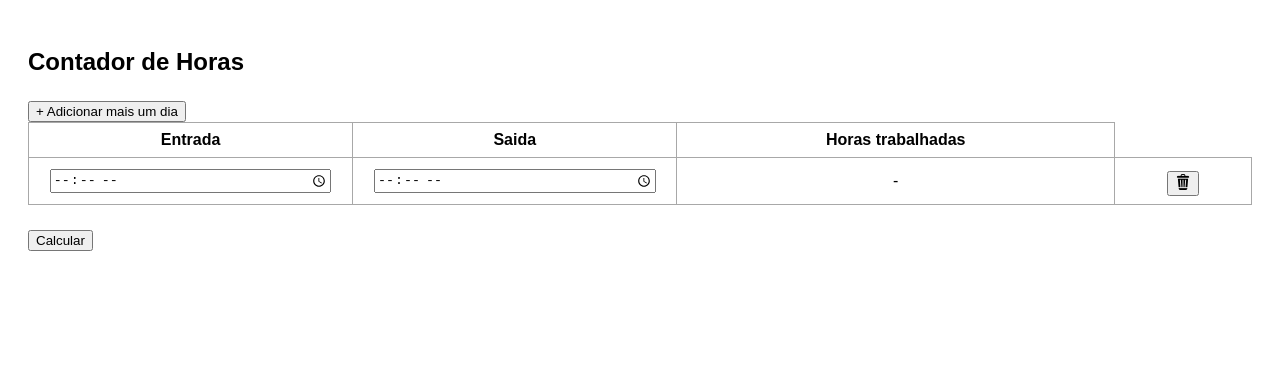
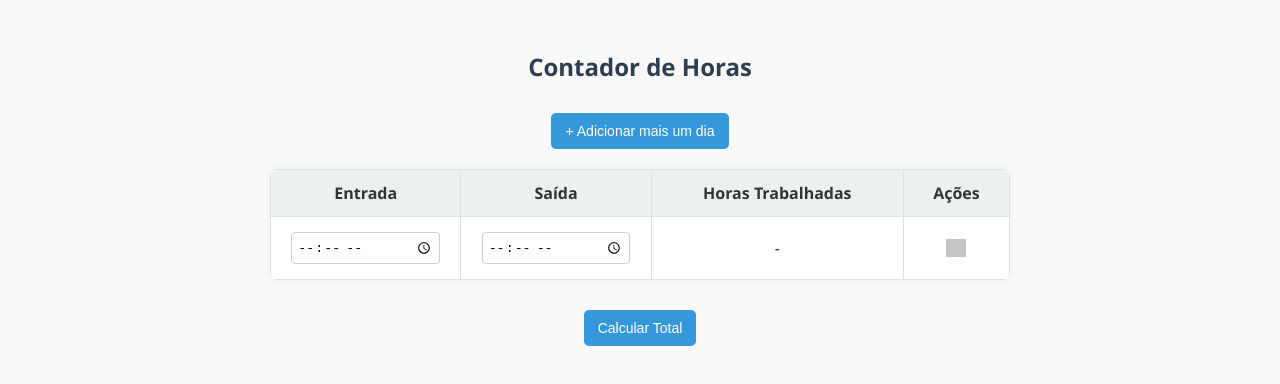
Before and after one commit to GabrielRogerDelano/ContadorDeHorasComJavaScript, a plain HTML site: page index.html in a window 1280 px wide. Both pictures are taken after a click on the button "+ Adicionar mais um dia". Drawn offline with Linux system fonts and the light colour scheme; grey boxes are pictures that could not be loaded.

Commit message:
projeto finalizado

```diff
--- a/index.html
+++ b/index.html
@@ -1,116 +1,39 @@
 <!DOCTYPE html>
 <html lang="pt-br">
+
 <head>
-        <meta charset="UTF-8">
-        <meta name="viewport" content="width=device-width, initial-scale=1.0">
-        <title>Document</title>
-        <style>
-            body {
-    font-family: sans-serif; padding: 20px;
-}
-table {
-    border-collapse: collapse; width: 100%; margin-bottom: 20px;
-}
-th, td {
-    border: 1px solid #a8a8a8; padding: 8px; text-align: center;
-}
-input[type="time"], input[type="text"] {
-    width: 90%;
-}
-.resultado {
-    font-weight: bold; margin-top: 10px;
- }
-button {
-    margin-top: 5px;
- }
-        </style>
+    <meta charset="UTF-8" />
+    <meta name="viewport" content="width=device-width, initial-scale=1.0" />
+    <title>Contador de Horas</title>
+    <link rel="stylesheet" href="style.css">
 </head>
+
 <body>
 
     <h2>Contador de Horas</h2>
+    <div style="text-align: center; margin-bottom: 20px;">
         <button type="button" onclick="AdicionarDia()">+ Adicionar mais um dia</button>
+    </div>
+
     <table id="tabelasHoras">
         <thead>
             <tr>
                 <th>Entrada</th>
-                    <th>Saida</th>
-                    <th>Horas trabalhadas</th>
+                <th>Saída</th>
+                <th>Horas Trabalhadas</th>
+                <th>Ações</th>
             </tr>
         </thead>
-            <tbody>
+        <tbody></tbody>
+    </table>
 
-            </tbody>
-        </table>
     <footer>
-            <div>
-                <button type="button" onclick="Calcular()">Calcular</button>
-            </div>
+        <button type="button" onclick="Calcular()">Calcular Total</button>
         <div class="resultado" id="resultadoTotal"></div>
     </footer>
 
-        <script >
-            function AdicionarDia(){
-    const tbody = document.querySelector("#tabelasHoras tbody")
-    const tr = document.createElement("tr")
+    <script src="script.js"></script>
 
-    tr.innerHTML = `
-    <td><input type="time" class="entrada1"></td>
-    <td><input type="time" class="saida1"></td>
-    <td class="Horas-dias">-</td>
-    <td><button type="button" onclick="RemoverDia(this)"><img src="lixeira-de-reciclagem.png" alt=""></button></td>`
+</body>
 
-    tbody.appendChild(tr)
-}
-
-function RemoverDia(botao){
-    botao.closest("tr").remove()
-}
-
-function Calcular(){
-    const linhas = document.querySelectorAll("#tabelasHoras tbody tr");
-    let totalMinutos = 0
-
-    linhas.forEach(linha => {
-        const entrada1 = linha.querySelector(".entrada1")?.value
-        const saida1 = linha.querySelector(".saida1")?.value
-        const resultado = linha.querySelector(".Horas-dias")
-
-        let minutosTotais = 0
-
-        if(entrada1 && saida1){
-            minutosTotais += calcularMinutosEntre(obterHorario(entrada1), obterHorario(saida1))
-        }
-
-        resultado.textContent = minutosTotais > 0 ? FormatarHoras(minutosTotais) : "-"
-        totalMinutos += minutosTotais
-    });
-
-    document.getElementById("resultadoTotal").innerText = `Total de horas: ${FormatarHoras(totalMinutos)}`
-}
-
-function obterHorario(hora){
-    return new Date(`2000-01-01T${hora}:00`);
-}
-
-function calcularMinutosEntre(h1, h2) {
-    let m1 = h1.getHours() * 60 + h1.getMinutes();
-    let m2 = h2.getHours() * 60 + h2.getMinutes();
-
-    if (m2 < m1) m2 += 24 * 60;
-
-    return m2 - m1;
-}
-
-function FormatarHoras(minutos) {
-    let horas = Math.floor(minutos / 60);
-    let minutosRestantes = minutos % 60;
-
-    // Adiciona zero à esquerda se necessário
-    let horasStr = horas.toString().padStart(2, '0');
-    let minutosStr = minutosRestantes.toString().padStart(2, '0');
-
-    return `${horasStr}:${minutosStr}`;
-}
-        </script>
-    </body>
 </html>
--- a/script.js
+++ b/script.js
@@ -1,62 +1,60 @@
-function AdicionarDia(){
-    const tbody = document.querySelector("#tabelasHoras tbody")
-    const tr = document.createElement("tr")
+function AdicionarDia() {
+    const tbody = document.querySelector("#tabelasHoras tbody");
+    const tr = document.createElement("tr");
 
     tr.innerHTML = `
-    <td><input type="time" class="entrada1"></td>
-    <td><input type="time" class="saida1"></td>
-    <td class="Horas-dias">-</td>
-    <td><button type="button" onclick="RemoverDia(this)"><img src="lixeira-de-reciclagem.png" alt=""></button></td>`
+        <td><input type="time" class="entrada1"></td>
+        <td><input type="time" class="saida1"></td>
+        <td class="Horas-dias">-</td>
+        <td>
+          <button class="btn-remover" type="button" onclick="RemoverDia(this)">
+            <img src="https://cdn-icons-png.flaticon.com/512/1214/1214428.png" alt="Remover">
+          </button>
+        </td>
+      `;
 
-    tbody.appendChild(tr)
+    tbody.appendChild(tr);
 }
 
-function RemoverDia(botao){
-    botao.closest("tr").remove()
+function RemoverDia(botao) {
+    botao.closest("tr").remove();
 }
 
-function Calcular(){
+function Calcular() {
     const linhas = document.querySelectorAll("#tabelasHoras tbody tr");
-    let totalMinutos = 0
+    let totalMinutos = 0;
 
     linhas.forEach(linha => {
-        const entrada1 = linha.querySelector(".entrada1")?.value
-        const saida1 = linha.querySelector(".saida1")?.value
-        const resultado = linha.querySelector(".Horas-dias")
+        const entrada1 = linha.querySelector(".entrada1")?.value;
+        const saida1 = linha.querySelector(".saida1")?.value;
+        const resultado = linha.querySelector(".Horas-dias");
 
-        let minutosTotais = 0
+        let minutosTotais = 0;
 
-        if(entrada1 && saida1){
-            minutosTotais += calcularMinutosEntre(obterHorario(entrada1), obterHorario(saida1))
+        if (entrada1 && saida1) {
+            minutosTotais += calcularMinutosEntre(obterHorario(entrada1), obterHorario(saida1));
         }
 
-        resultado.textContent = minutosTotais > 0 ? FormatarHoras(minutosTotais) : "-"
-        totalMinutos += minutosTotais
+        resultado.textContent = minutosTotais > 0 ? FormatarHoras(minutosTotais) : "-";
+        totalMinutos += minutosTotais;
     });
 
-    document.getElementById("resultadoTotal").innerText = `Total de horas: ${FormatarHoras(totalMinutos)}`
+    document.getElementById("resultadoTotal").innerText = `Total de horas: ${FormatarHoras(totalMinutos)}`;
 }
 
-function obterHorario(hora){
+function obterHorario(hora) {
     return new Date(`2000-01-01T${hora}:00`);
 }
 
 function calcularMinutosEntre(h1, h2) {
     let m1 = h1.getHours() * 60 + h1.getMinutes();
     let m2 = h2.getHours() * 60 + h2.getMinutes();
-
     if (m2 < m1) m2 += 24 * 60;
-
     return m2 - m1;
 }
 
 function FormatarHoras(minutos) {
     let horas = Math.floor(minutos / 60);
     let minutosRestantes = minutos % 60;
-
-    // Adiciona zero à esquerda se necessário
-    let horasStr = horas.toString().padStart(2, '0');
-    let minutosStr = minutosRestantes.toString().padStart(2, '0');
-
-    return `${horasStr}:${minutosStr}`;
+    return `${horas.toString().padStart(2, '0')}:${minutosRestantes.toString().padStart(2, '0')}`;
 }
--- a/style.css
+++ b/style.css
@@ -1,18 +1,96 @@
+* {
+    box-sizing: border-box;
+}
+
 body {
-    font-family: sans-serif; padding: 20px;
+    font-family: 'Segoe UI', Tahoma, Geneva, Verdana, sans-serif;
+    background-color: #f9f9f9;
+    color: #333;
+    padding: 30px;
+    max-width: 800px;
+    margin: auto;
 }
+
+h2 {
+    text-align: center;
+    color: #2c3e50;
+    margin-bottom: 30px;
+}
+
 table {
-    border-collapse: collapse; width: 100%; margin-bottom: 20px;
+    border-collapse: collapse;
+    width: 100%;
+    background-color: #fff;
+    box-shadow: 0 0 10px rgba(0, 0, 0, 0.05);
+    border-radius: 8px;
+    overflow: hidden;
 }
-th, td {
-    border: 1px solid #a8a8a8; padding: 8px; text-align: center;
+
+th,
+td {
+    border: 1px solid #e0e0e0;
+    padding: 12px;
+    text-align: center;
 }
-input[type="time"], input[type="text"] {
+
+th {
+    background-color: #ecf0f1;
+    font-weight: 600;
+}
+
+input[type="time"] {
+    padding: 5px;
+    border: 1px solid #ccc;
+    border-radius: 4px;
     width: 90%;
 }
+
 .resultado {
-    font-weight: bold; margin-top: 10px;
- }
+    font-weight: bold;
+    font-size: 1.2em;
+    margin-top: 20px;
+    text-align: center;
+    color: #2c3e50;
+}
+
 button {
-    margin-top: 5px;
- }
+    background-color: #3498db;
+    color: white;
+    border: none;
+    padding: 10px 14px;
+    border-radius: 5px;
+    cursor: pointer;
+    font-size: 14px;
+    transition: background-color 0.3s ease;
+}
+
+button:hover {
+    background-color: #2980b9;
+}
+
+button img {
+    width: 18px;
+    height: 18px;
+    vertical-align: middle;
+}
+
+.btn-remover {
+    background-color: transparent;
+    border: none;
+    cursor: pointer;
+}
+
+.btn-remover img {
+    width: 20px;
+    opacity: 0.6;
+    transition: opacity 0.3s;
+}
+
+.btn-remover:hover img {
+    opacity: 1;
+}
+
+footer {
+    margin-top: 30px;
+    text-align: center;
+}
```
Lines whose indentation alone changed are shown as unchanged.
